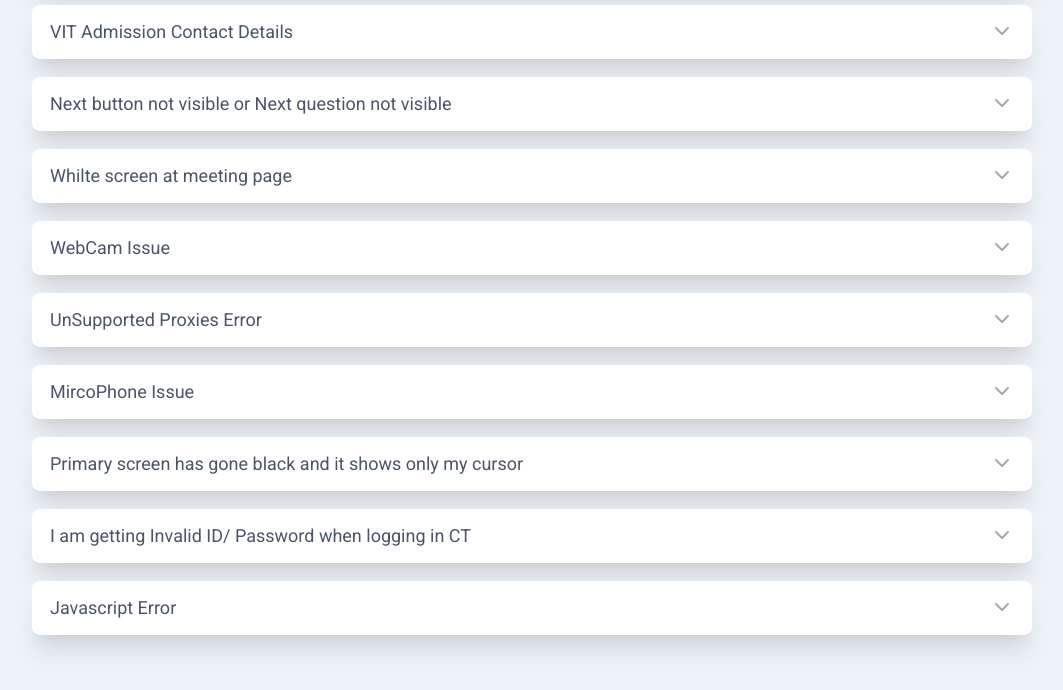
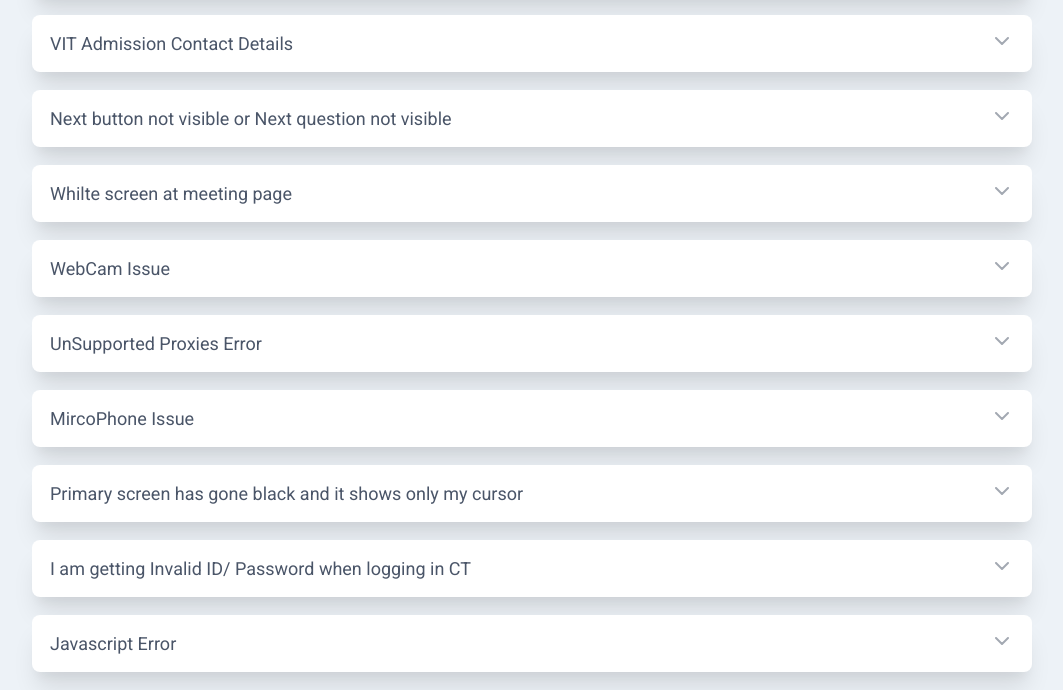
Before and after one commit to GuruNadh552/CT-FAQ-PAGE, a plain HTML site: page index.html in a window 1280 px wide. Shown: the part 135-825 px from the top of the page, without its empty margins (108-1171 px from the left). Before the commit the page ends 800 px from the top, so only its background shows below. Drawn offline with Linux system fonts and the light colour scheme.

Commit message:
Update index.html

```diff
--- a/index.html
+++ b/index.html
@@ -3,7 +3,6 @@
    <head>
       <meta charset="UTF-8">
       <title>CT-FAQS</title>
-      <link rel="stylesheet" href="reset.min.css">
       <link rel="stylesheet" href="style.css">
       <style type="text/css">
       	code {
```
